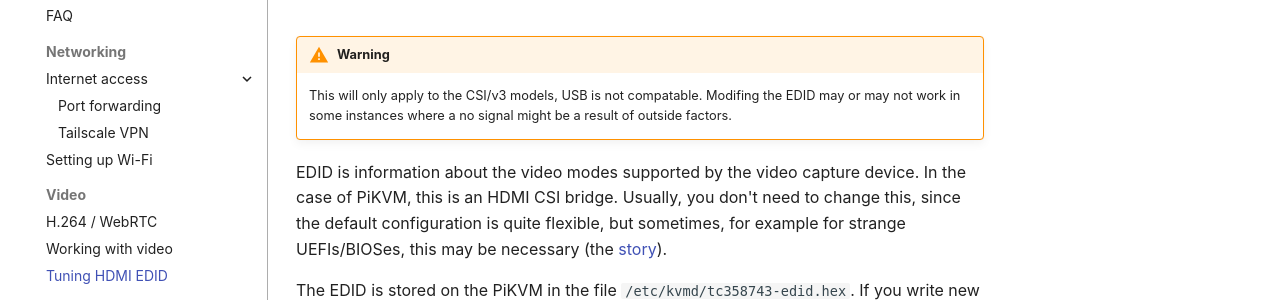
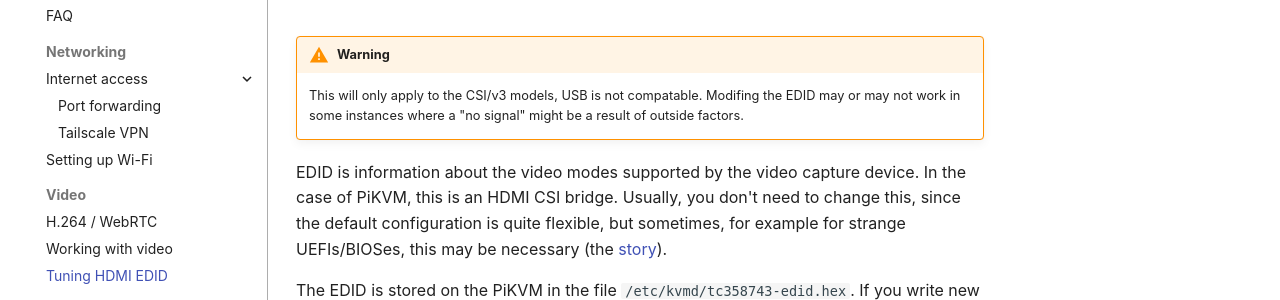
Before and after one commit to pikvm/pikvm, an MkDocs documentation site: the page built from docs/edid.md, in a window 1280 px wide and 900 px high. Shown: the part 139-439 px from the top of the window. Built offline with MkDocs 1.6.1 and Material for MkDocs 9.7.7, drawn with Linux system fonts in a browser that asks for light colours; some web fonts are replaced; comment, search, counter and statistics services are not loaded.

```diff
--- a/docs/edid.md
+++ b/docs/edid.md
@@ -2,7 +2,7 @@
 
 !!! warning
     This will only apply to the CSI/v3 models, USB is not compatable.
-    Modifing the EDID may or may not work in some instances where a no signal might be a result of outside factors.
+    Modifing the EDID may or may not work in some instances where a "no signal" might be a result of outside factors.
 
 
 EDID is information about the video modes supported by the video capture device.
```
